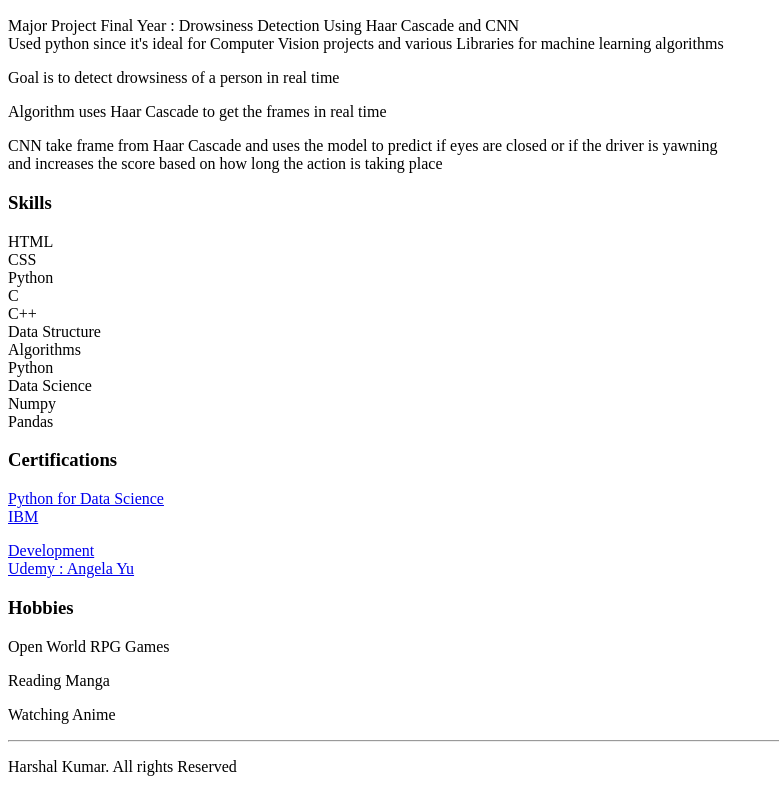
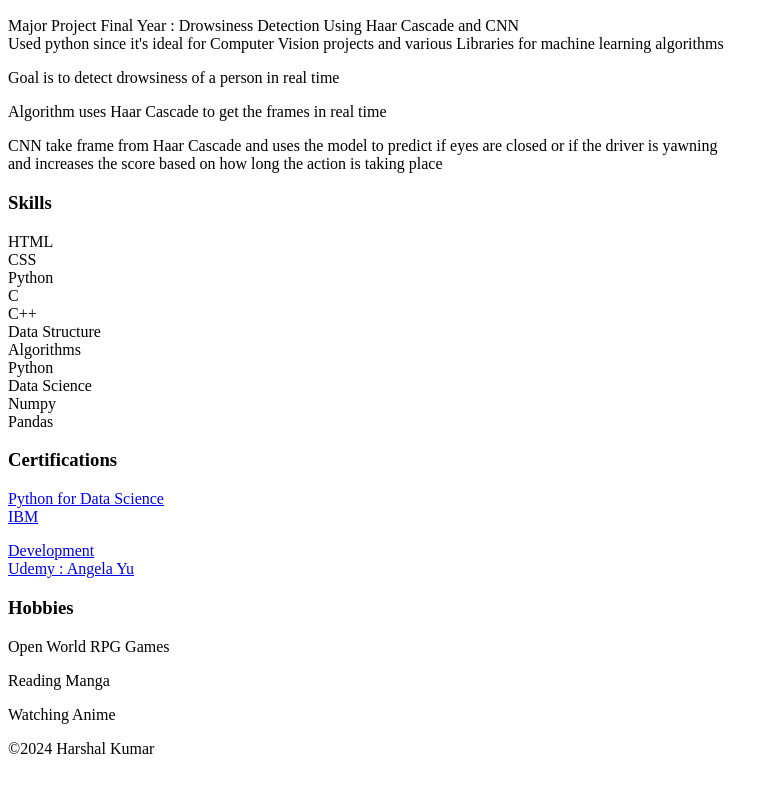
Before and after one commit to Harshal750254/Mock_Resume, a plain HTML site: page index.html in a window 1280 px wide. Shown: the part 563-1355 px from the top of the page, without its empty margins (0-779 px from the left). Drawn offline with Linux system fonts and the light colour scheme.

Commit message:
Update index.html

```diff
--- a/index.html
+++ b/index.html
@@ -30,7 +30,8 @@
     <p>Open World RPG Games</p>
     <p>Reading Manga</p>
     <p>Watching Anime</p>
-    <hr>
-    <p>Harshal Kumar. All rights Reserved</p>
+    <footer>
+        <p>©2024 Harshal Kumar</p>
+    </footer>
 </body>
 </html>
```
